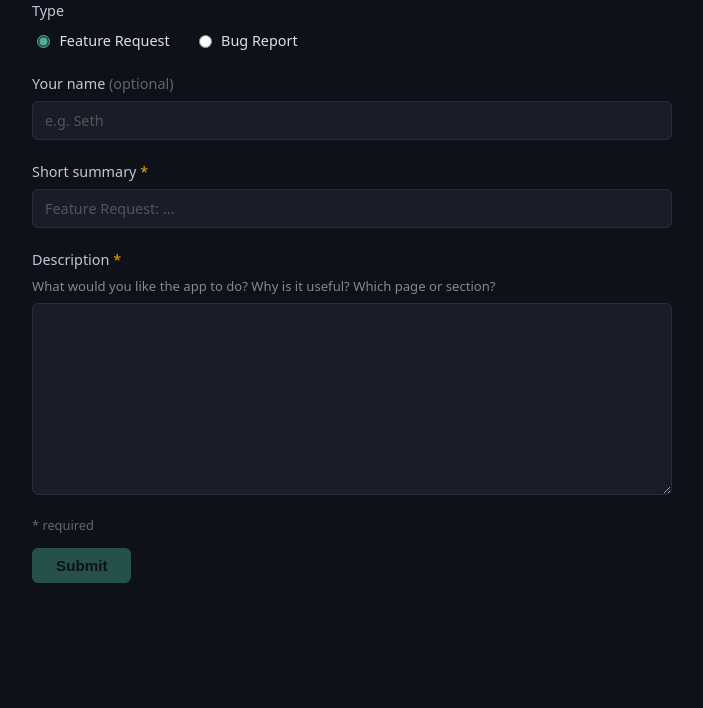
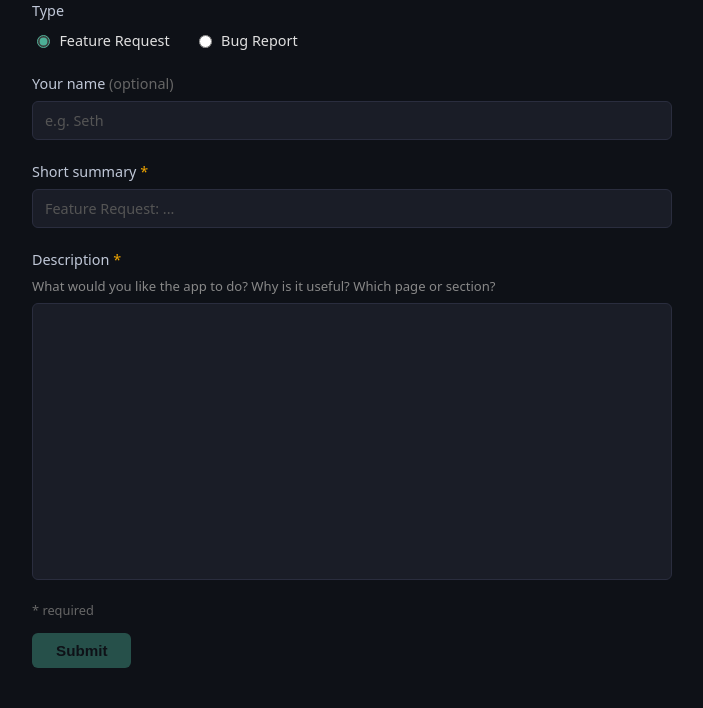
Before and after one commit to traviswolverton/starwolf, a Django app: page /feedback in a window 1280 px wide. Shown: the part 244-952 px from the top of the page, without its empty margins (82-785 px from the left). Before the commit the page ends 827 px from the top, so only its background shows below. Run offline with Django 5.2, Linux system fonts and the light colour scheme; some libraries are stand-ins or nearby versions.

Commit message:
Make feedback textarea taller and auto-resize on input
Starts at 12 rows; Alpine.js x-init/x-input expand the height to fit
content as the user types. resize: none since auto-resize replaces it.

Co-Authored-By: Claude Sonnet 4.6 <noreply@anthropic.com>

```diff
--- a/django/static/css/main.css
+++ b/django/static/css/main.css
@@ -316,7 +316,8 @@ ul.messages li {
 }
 .text-input:focus { outline: none; border-color: #4caf96; }
 .text-input::placeholder { color: #555; }
-textarea.text-input { resize: vertical; line-height: 1.5; }
+textarea.text-input { resize: vertical; line-height: 1.5; min-height: 12rem; }
+textarea.auto-resize { resize: none; overflow: hidden; }
 
 .radio-group { display: flex; gap: 1.5rem; }
 .radio-label { display: flex; align-items: center; gap: 0.4rem; font-size: 0.9rem; cursor: pointer; }
--- a/django/templates/pages/feedback.html
+++ b/django/templates/pages/feedback.html
@@ -65,9 +65,11 @@
     <textarea
       id="description"
       name="description"
-      class="text-input"
+      class="text-input auto-resize"
       x-model="description"
-      rows="8"
+      x-init="$el.style.height = $el.scrollHeight + 'px'"
+      @input="$el.style.height = 'auto'; $el.style.height = $el.scrollHeight + 'px'"
+      rows="12"
       required
     ></textarea>
   </div>
```
